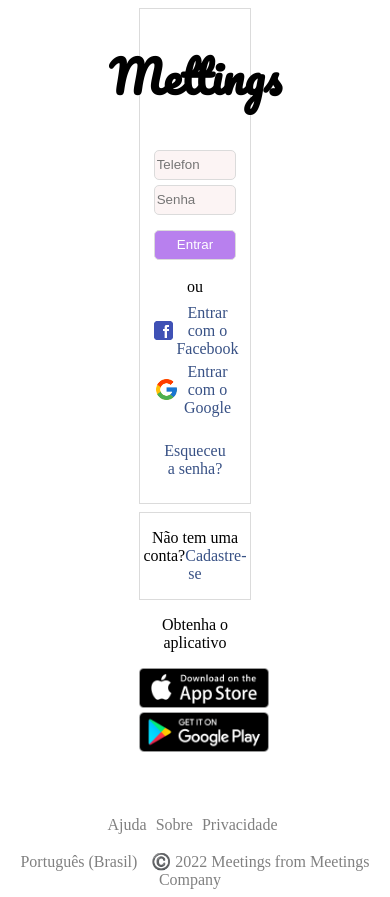
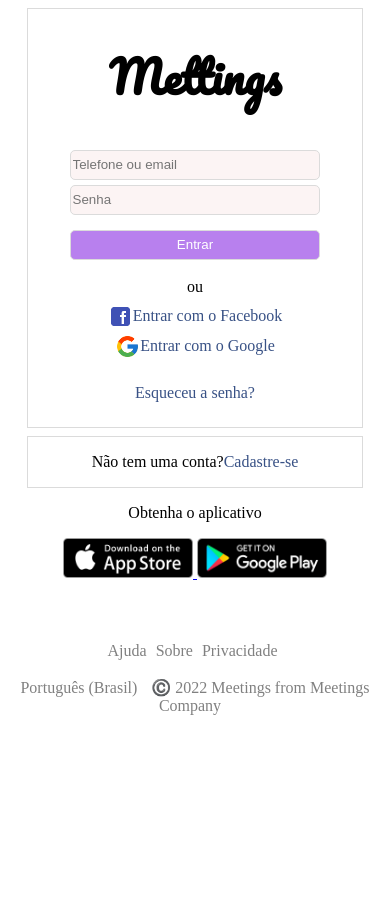
Before and after one commit to JScolucci/projeto_rede_social-flexbox, a plain HTML site: page index.html in a window 390 px wide. After the commit the page ends 844 px from the top, so only its background shows below. Drawn offline with Linux system fonts and the light colour scheme.

Commit message:
Inclusão de código no css para resposividade

```diff
--- a/style.css
+++ b/style.css
@@ -116,3 +116,14 @@ footer{
     color:gray;
     margin-right: 10px;
 }
+
+@media (max-width: 919px){
+    .container{
+        width: 50%;
+    }
+}
+@media (max-width: 564px){
+    .container{
+        width: 90%;
+    }
+}
```
